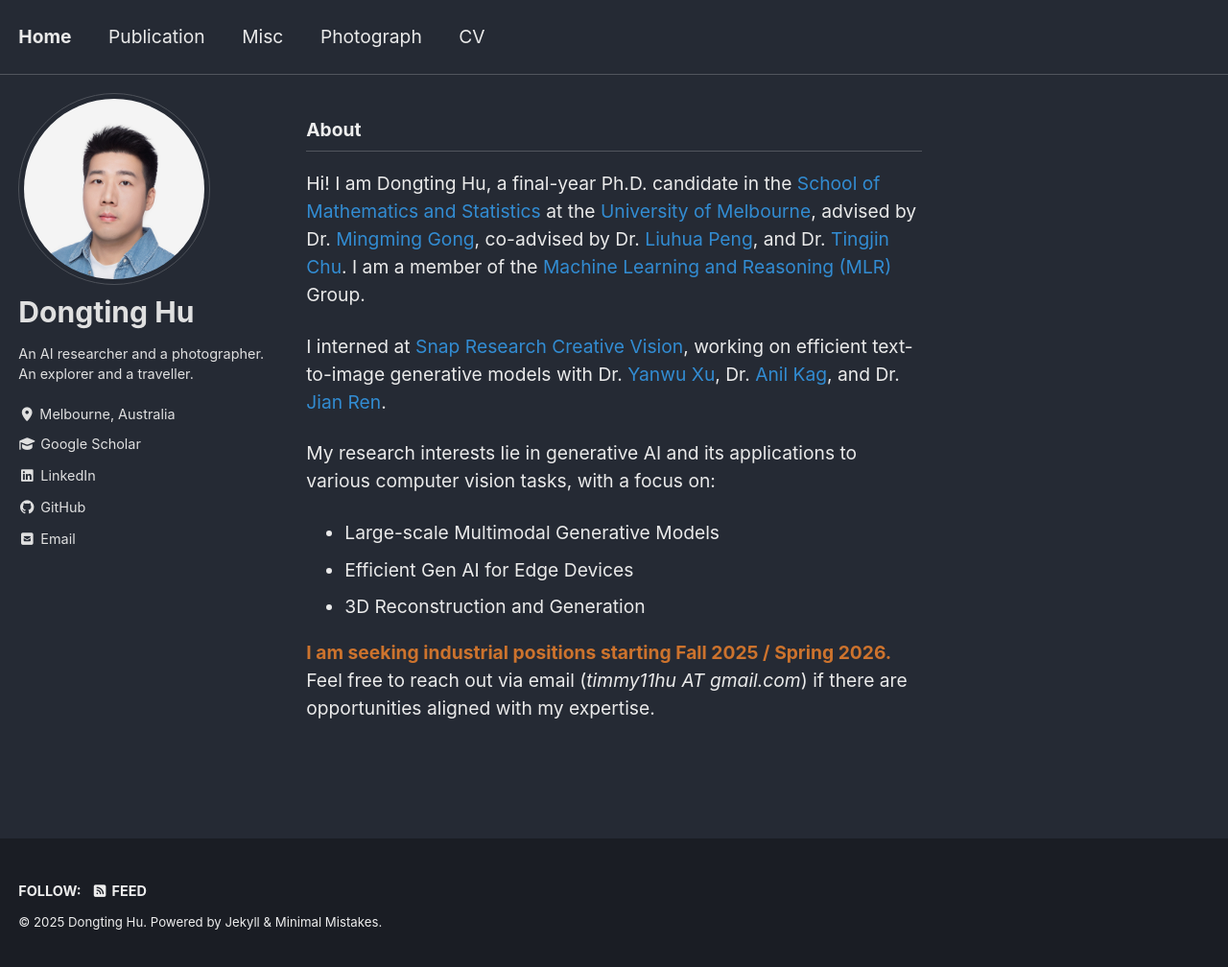
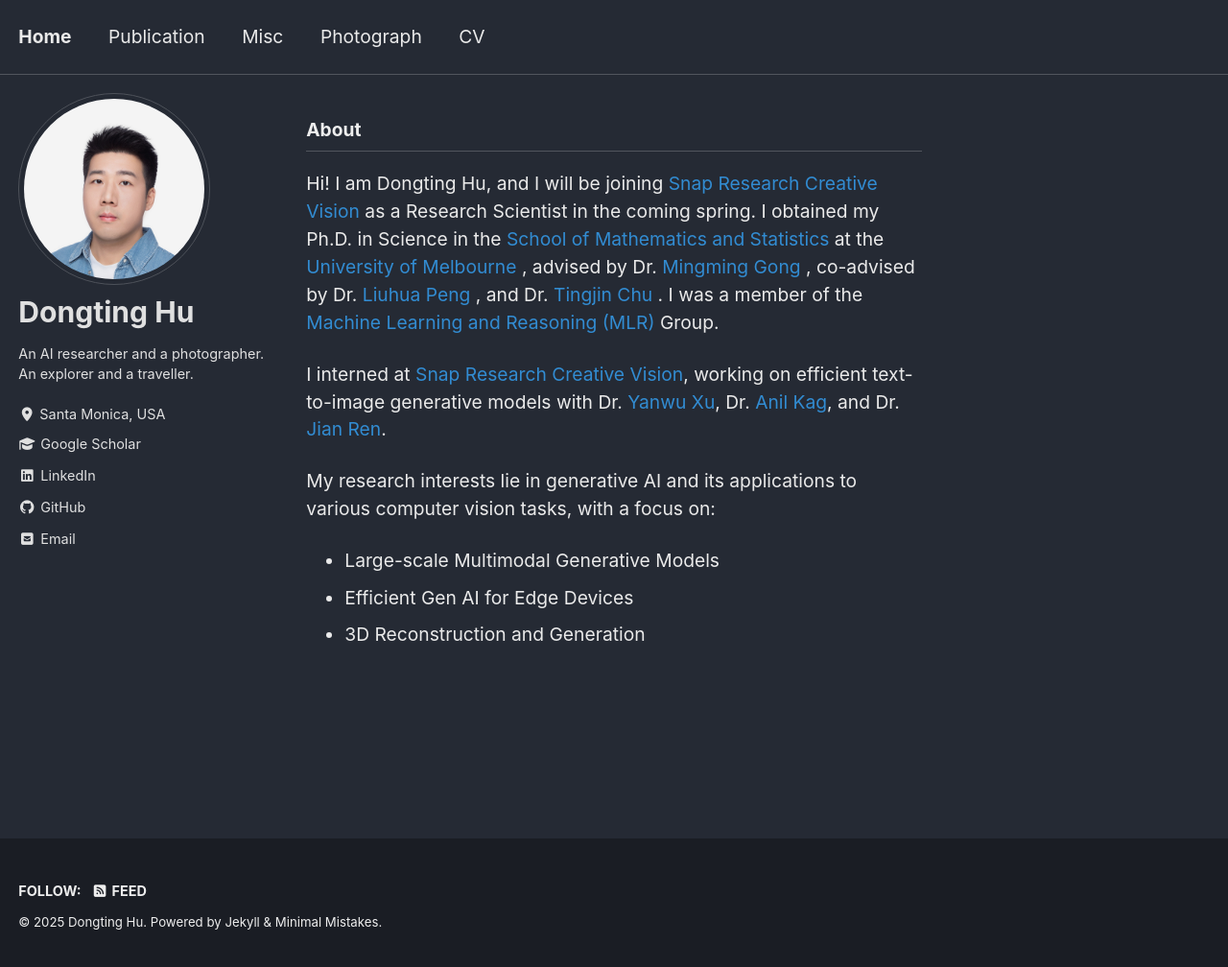
Before and after one commit to timmy11hu/timmy11hu.github.io, a Jekyll site: the page built from index.html, in a window 1280 px wide and 1010 px high. Shown: the whole window at 96% size. Built offline with Jekyll 4.4.1, drawn with Linux system fonts in a browser that asks for light colours; cached includes are drawn as plain includes; the list of posts is cut into pages by our own code.

Commit message:
update dec 2025

```diff
--- a/_config.yml
+++ b/_config.yml
@@ -116,7 +116,7 @@ author:
   name             : "Dongting Hu"
   avatar           : "/assets/images/bio-photo.jpg"
   bio              : "An AI researcher and a photographer. <br> An explorer and a traveller."
-  location         : "Melbourne, Australia"
+  location         : "Santa Monica, USA"
   email            : "timmy11hu@gmail.com"
   links:
 #    - label: "Email"
--- a/_layouts/home.html
+++ b/_layouts/home.html
@@ -6,16 +6,35 @@ layout: archive
 
 <h3 class="archive__subtitle">{{ site.data.ui-text[site.locale].about | default: "About" }}</h3>
 <p>
-  Hi! I am Dongting Hu, a final-year Ph.D. candidate in the
-  <a href="https://ms.unimelb.edu.au/" target="_blank" style="text-decoration: none; color: rgb(50, 140, 210);">School of Mathematics and Statistics</a> at the
-  <a href="https://www.unimelb.edu.au/" target="_blank" style="text-decoration: none; color: rgb(50, 140, 210);">University of Melbourne</a>, advised by
-  Dr. <a href="https://mingming-gong.github.io/index.html" target="_blank" style="text-decoration: none; color: rgb(50, 140, 210);">Mingming Gong</a>, co-advised by
-  Dr. <a href="https://sites.google.com/view/liuhua-peng/home" target="_blank" style="text-decoration: none; color: rgb(50, 140, 210);">Liuhua Peng</a>, and
-  Dr. <a href="https://blogs.unimelb.edu.au/tingjinchu/" target="_blank" style="text-decoration: none; color: rgb(50, 140, 210);">Tingjin Chu</a>.
-  I am a member of the
+  Hi! I am Dongting Hu, and I will be joining
+  <a href="https://research.snap.com/team/creative-vision.html" target="_blank" style="text-decoration: none; color: rgb(50, 140, 210);">
+    Snap Research Creative Vision
+  </a>
+  as a Research Scientist in the coming spring. I obtained my Ph.D. in Science in the
+  <a href="https://ms.unimelb.edu.au/" target="_blank" style="text-decoration: none; color: rgb(50, 140, 210);">
+    School of Mathematics and Statistics
+  </a>
+  at the
+  <a href="https://www.unimelb.edu.au/" target="_blank" style="text-decoration: none; color: rgb(50, 140, 210);">
+    University of Melbourne
+  </a>, advised by
+  Dr.
+  <a href="https://mingming-gong.github.io/index.html" target="_blank" style="text-decoration: none; color: rgb(50, 140, 210);">
+    Mingming Gong
+  </a>, co-advised by
+  Dr.
+  <a href="https://sites.google.com/view/liuhua-peng/home" target="_blank" style="text-decoration: none; color: rgb(50, 140, 210);">
+    Liuhua Peng
+  </a>, and
+  Dr.
+  <a href="https://blogs.unimelb.edu.au/tingjinchu/" target="_blank" style="text-decoration: none; color: rgb(50, 140, 210);">
+    Tingjin Chu
+  </a>.
+  I was a member of the
   <a href="https://mingming-gong.github.io/group.html" target="_blank" style="text-decoration: none; color: rgb(50, 140, 210);">
     Machine Learning and Reasoning (MLR)
-  </a> Group.
+  </a>
+  Group.
 </p>
 <p>
   I interned at
@@ -35,12 +54,12 @@ layout: archive
   <li>3D Reconstruction and Generation</li>
 </ul>
 
-<p>
+<!-- <p>
   <span style="color: rgb(205, 115, 45); font-weight: bold;">
     I am seeking industrial positions starting Fall 2025 / Spring 2026.
   </span><br>
   Feel free to reach out via email (<em>timmy11hu AT gmail.com</em>) if there are opportunities aligned with my expertise.
-</p>
+</p> -->
 
 <!-- {% if paginator %}
   {% assign posts = paginator.posts %}
```
Also changed, not shown: 2 other files.
